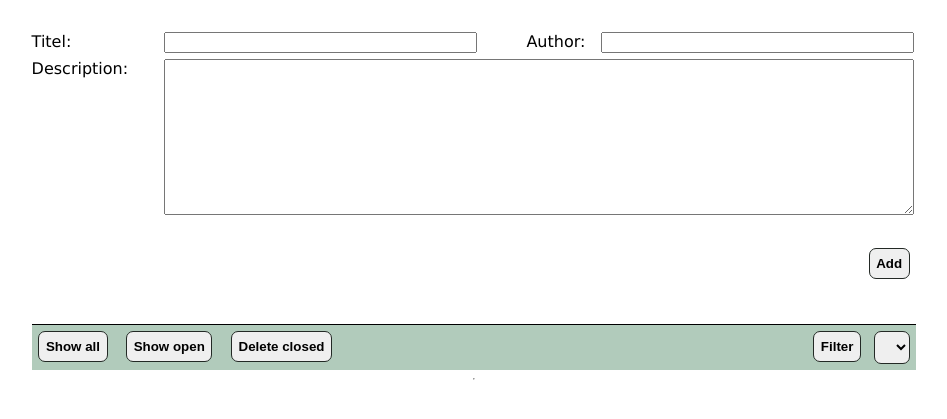
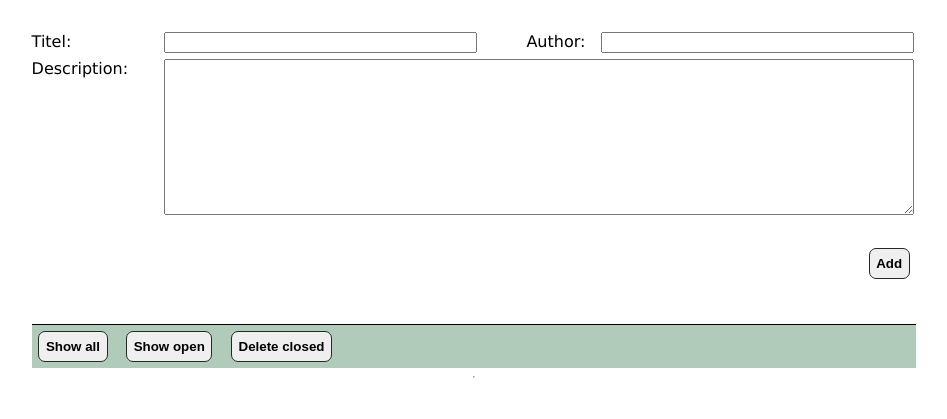
Before and after one commit to hanna-rodler/bugList, a plain HTML site: page index.html in a window 1280 px wide. Shown: the part 89-508 px from the top of the page, without its empty margins (166-1113 px from the left). Drawn offline with Linux system fonts and the light colour scheme.

Commit message:
Update index.html

```diff
--- a/index.html
+++ b/index.html
@@ -48,11 +48,6 @@
 				closed
 			</button>
 		</div>
-		<div class="row-30">
-			<select name="filterAuthor" size="1" id="filterAuthor" tabindex="8">
-			</select>
-			<button type="button" id="filter" tabindex="9">Filter</button>
-		</div>
 	</div>
 	<hr>
 
```
